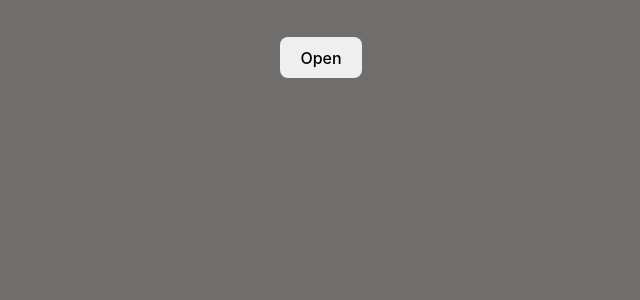
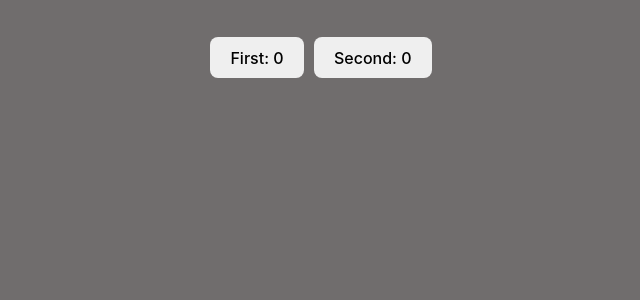
Before and after one commit to Dekan777/mod-2, a React (Vite) app: page / in a window 1280 px wide. Shown: the top 300 px of the page, without its empty margins (319-959 px from the left). Built offline with nearby package versions, Linux system fonts and the light colour scheme.

Commit message:
Update App.jsx

```diff
--- a/src/components/App.jsx
+++ b/src/components/App.jsx
@@ -1,16 +1,26 @@
-import { useState } from "react";
-import { Modal } from "./Modal/Modal";
+import { useState, useEffect } from "react";
+// import { Modal } from "./Modal/Modal";
 import "./App.css";
 
 function App() {
-  const [isOpen, setIsOpen] = useState(false);
+  const [first, setFirst] = useState(0);
+  const [second, setSecond] = useState(0);
 
+  useEffect(() => {
+    console.log("First updated: ", first);
+  }, [first]);
+
+  useEffect(() => {
+    console.log("Second updated: ", second);
+  }, [second]);
+
+  useEffect(() => {
+    console.log("First or second updated: ", first + second);
+  }, [first, second]);
   return (
     <>
-      <button onClick={() => setIsOpen(!isOpen)}>
-        {isOpen ? "Close" : "Open"}
-      </button>
-      {isOpen && <Modal />}
+      <button onClick={() => setFirst(first + 1)}>First: {first}</button>
+      <button onClick={() => setSecond(second + 1)}>Second: {second}</button>
     </>
   );
 }
```
